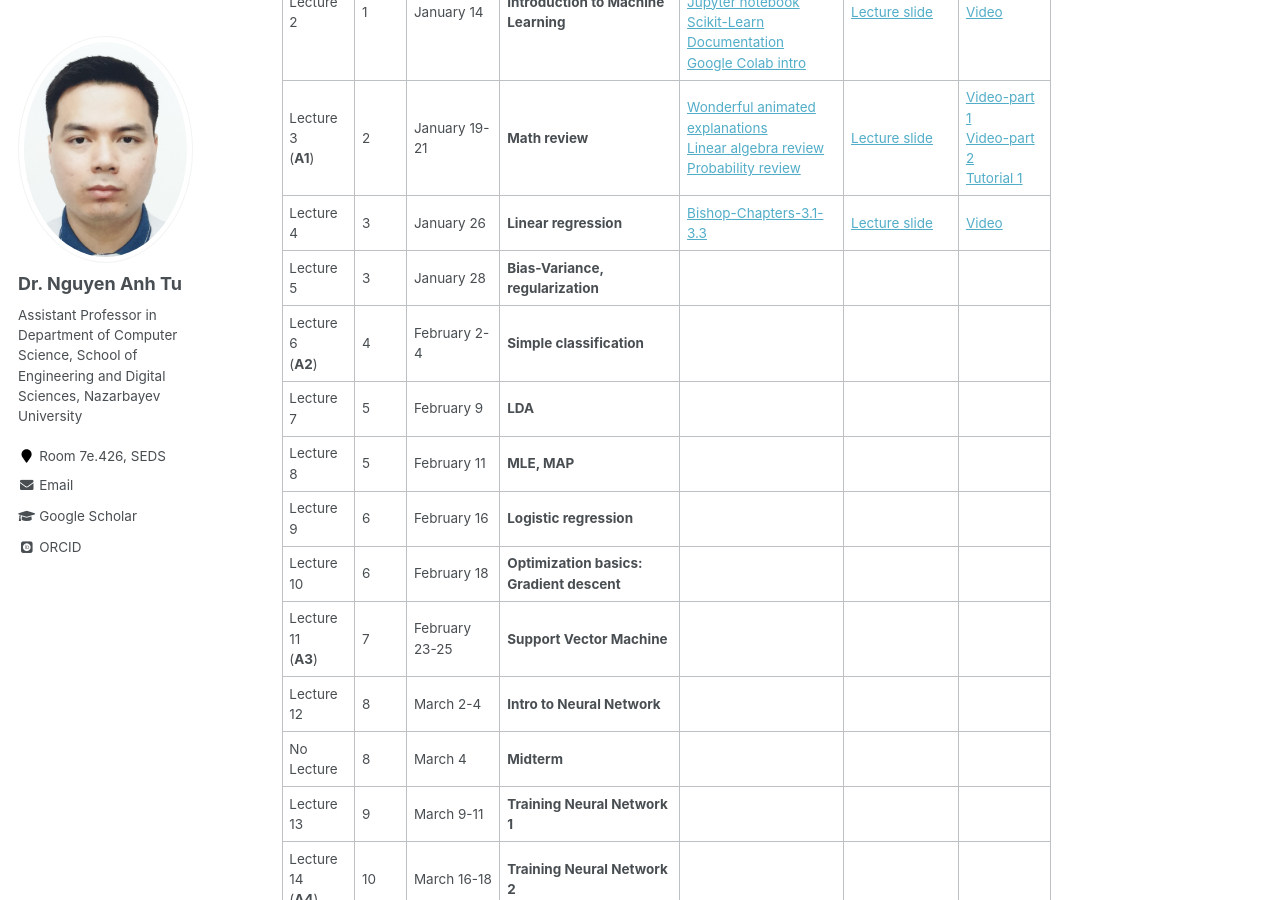
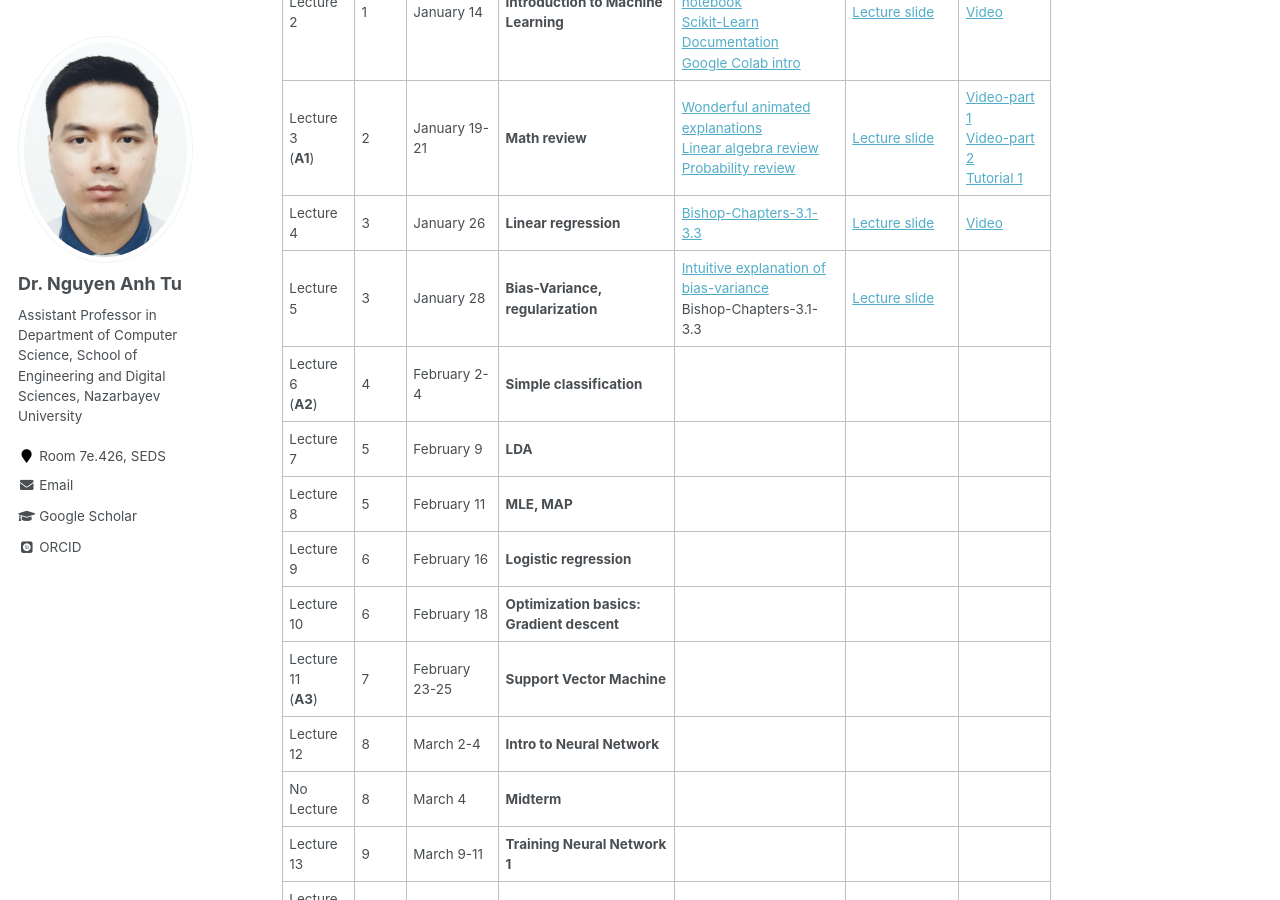
Before and after one commit to tunguyen87/seds-ml, a Jekyll site: the page built from _pages/Lecture.md, in a window 1280 px wide and 900 px high, scrolled down 508 px. Built offline with Jekyll 4.4.1, drawn with Linux system fonts in a browser that asks for light colours; some web fonts are replaced.

Commit message:
Update Lecture.md

```diff
--- a/_pages/Lecture.md
+++ b/_pages/Lecture.md
@@ -22,7 +22,7 @@ Last day of classes: April 23
 | Lecture 2    |   1   |January 14    | **Introduction to  Machine Learning**         | [ML-cribsheet](https://drive.google.com/file/d/1ltGQSuoj5PnoYePg4S0WdzwgC1ub_Hji/view?usp=sharing)<br> [Python-tutorial-Jupyter notebook](https://drive.google.com/file/d/1veOv8Rtqwvq04H0yMRTJBCcQ8UhNpvFc/view?usp=sharing) <br>[Scikit-Learn Documentation](https://scikit-learn.org/stable/index.html) <br>[Google Colab intro](https://colab.research.google.com/notebooks/welcome.ipynb)         | [Lecture slide](https://drive.google.com/file/d/1Vo7VHXoqLYOW-GPmjNp7RVMye5cxFoLk/view?usp=sharing)      |  [Video](https://youtu.be/gIjcgUhtpkI)            |
 | Lecture 3<br>(**A1**)    |   2   |January 19-21 | **Math review**                   | [Wonderful animated explanations](https://www.3blue1brown.com/essence-of-linear-algebra-page)<br>[Linear algebra review](https://drive.google.com/file/d/1yDlYpuv4XShqL96LqB_Un5n8UTbWZIeh/view?usp=sharing)<br>[Probability review](https://drive.google.com/file/d/1MtFT9Ra5cdEw5TA6FN6UzuKeOjZp0OKM/view?usp=sharing)           |  [Lecture slide](https://drive.google.com/file/d/11eVI_4OMR_enuPq70-_fbX2qcMe25cFD/view?usp=sharing)      |  [Video-part 1](https://youtu.be/4Rx8YFcwMlM) <br>[Video-part 2](https://youtu.be/IjsEmM-MzxQ)  <br>[Tutorial 1](https://drive.google.com/file/d/1iz0BYnwdI71Qi-v8aFz-7fFs3KKGf9-b/view?usp=sharing)         |
 | Lecture 4    |   3   |January 26    | **Linear regression**                  | [Bishop-Chapters-3.1-3.3](https://drive.google.com/file/d/1s952CT8tQsyrqptBZVrcxAydthN9S-fu/view?usp=sharing)   |  [Lecture slide](https://drive.google.com/file/d/1plZwPn8ln38eT_VQASQzPbMBxrvqD5kG/view?usp=sharing)     | [Video](https://youtu.be/Oy3_Lwjvdlc)             |
-| Lecture 5    |   3   |January 28    | **Bias-Variance, regularization**                 |                    |          |              |
+| Lecture 5    |   3   |January 28    | **Bias-Variance, regularization**                 | [Intuitive explanation of bias-variance](http://scott.fortmann-roe.com/docs/BiasVariance.html)<br>Bishop-Chapters-3.1-3.3             | [Lecture slide](https://drive.google.com/file/d/116nwTop6NNGMTdUxDDvXfBAqOR738hkl/view?usp=sharing)      |              |
 | Lecture 6<br>(**A2**)    |   4   |February 2-4  | **Simple classification**                    |                    |          |              |
 | Lecture 7    |   5   |February 9    |   **LDA**                    |                    |          |              |
 | Lecture 8   |   5   |February 11    |   **MLE, MAP**                    |                    |          |              |
```
